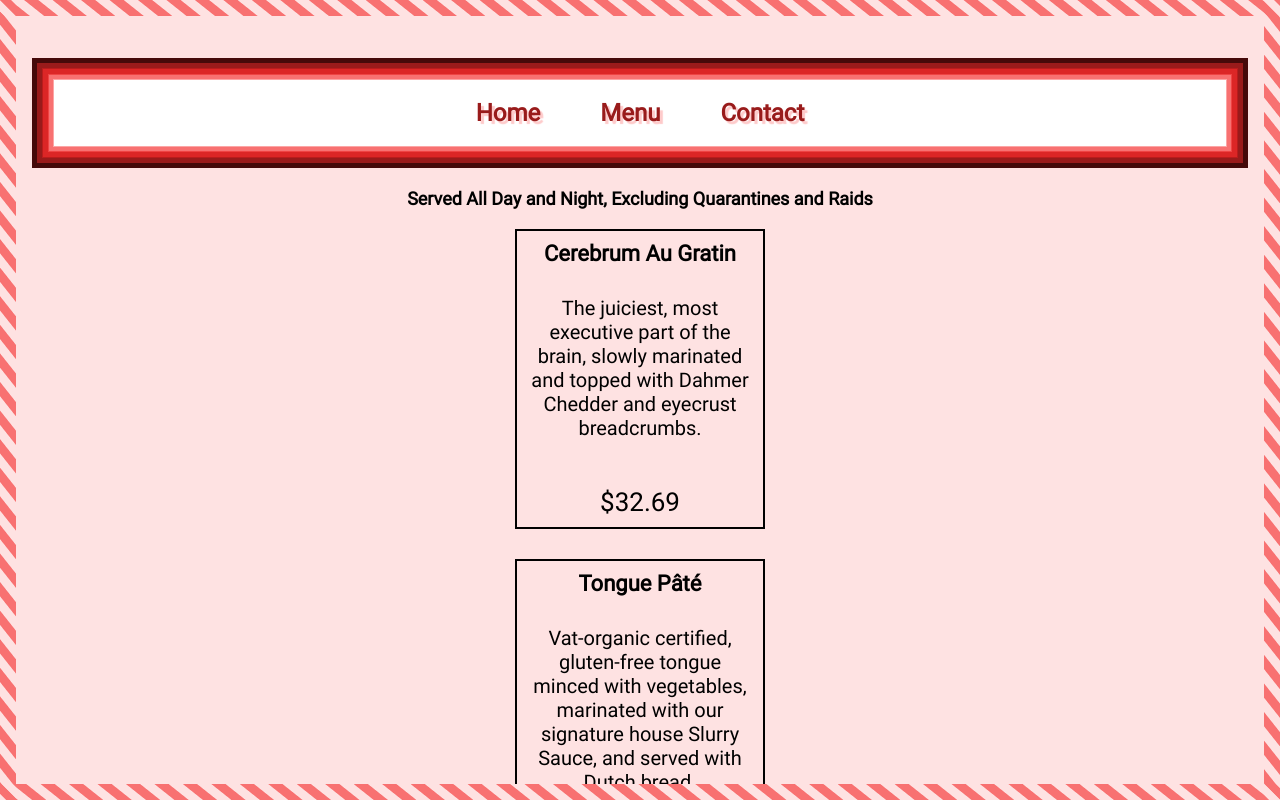
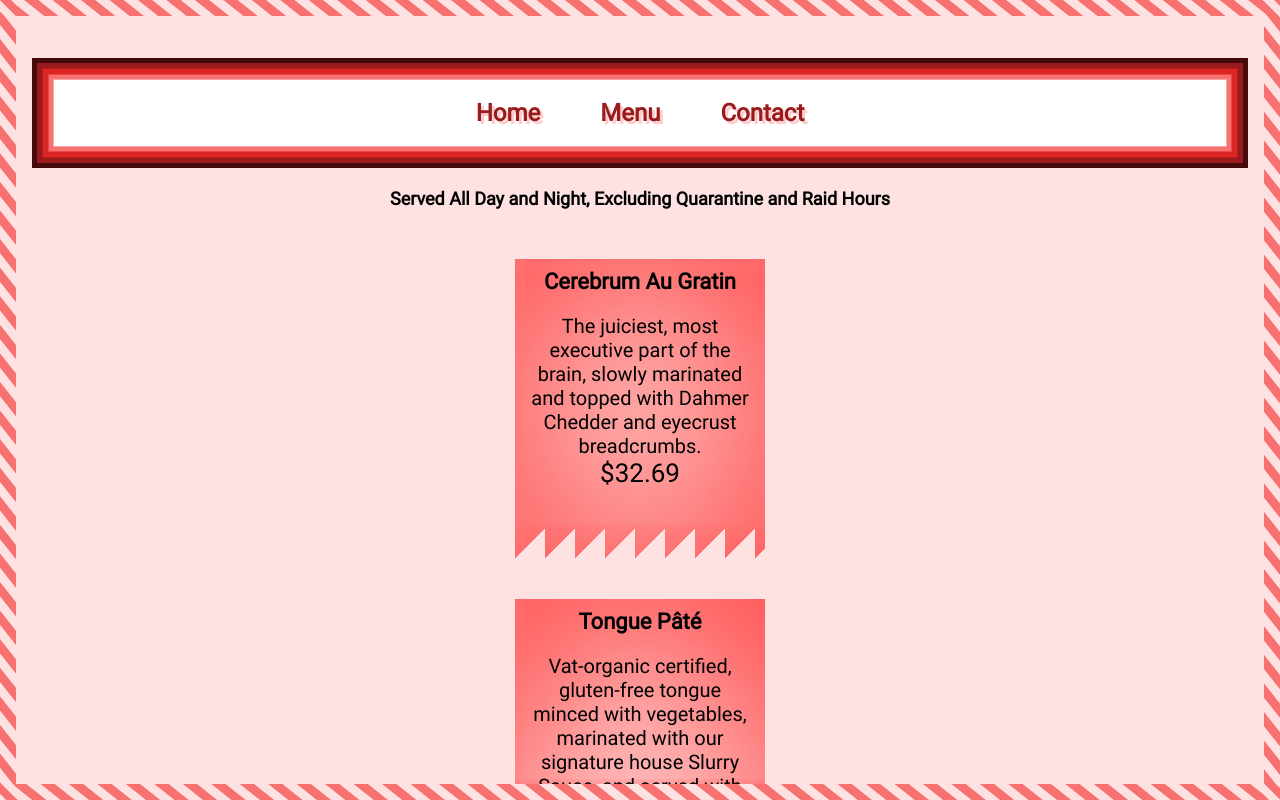
Before and after one commit to technexx/Webpack-Restaurant, a website built with webpack: page dist/index.html in a window 1280 px wide. Both pictures are taken after a click on the element "Menu". Built offline with nearby package versions, Linux system fonts and the light colour scheme.

Commit message:
custom bg/border on menu items

```diff
--- a/src/menuLayout.js
+++ b/src/menuLayout.js
@@ -9,7 +9,7 @@ export function createMenu() {
 
     const menuHeader = document.createElement("p")
     menuHeader.setAttribute("id", "menu-header")
-    menuHeader.innerText = "Served All Day and Night, Excluding Quarantines and Raids"
+    menuHeader.innerText = "Served All Day and Night, Excluding Quarantine and Raid Hours"
 
     const menuItemsDiv = document.createElement("div")
     menuItemsDiv.classList.add("menu-items-holder")
@@ -19,8 +19,8 @@ export function createMenu() {
 
     const itemOne = MenuItem("Cerebrum Au Gratin", "$32.69", "The juiciest, most executive part of the brain, slowly marinated and topped with Dahmer Chedder and eyecrust breadcrumbs.")
     const itemTwo = MenuItem("Tongue Pâté", "$26.92", "Vat-organic certified, gluten-free tongue minced with vegetables, marinated with our signature house Slurry Sauce, and served with Dutch bread.")
-    const itemThree = MenuItem("Liver tartare", "54.99", "Tender liver, finely minced and mixed with our Mystery Mayhem Mix, served on a bed of pre-digested greens")
-    const itemFour = MenuItem("Eyeball Chowder", "$28.50", "20/30 minimum pre-expiration vision eyeballs served in original ocular cavity with mixed vegetables")
+    const itemThree = MenuItem("Liver tartare", "$54.99", "Tender liver, finely minced and mixed with our Mystery Mayhem Mix, served on a bed of pre-digested greens.")
+    const itemFour = MenuItem("Eyeball Chowder", "$28.50", "20/30 minimum pre-expiration vision eyeballs served in original ocular cavity with mixed vegetables.")
 
     const menuItemsHolder = document.querySelector(".menu-items-holder")
     const menuItemsArray = [itemOne, itemTwo, itemThree, itemFour]
--- a/src/style.css
+++ b/src/style.css
@@ -11,8 +11,8 @@
 }
 
 .content {
+    height: 100vh;
     overflow: auto;
-    height: 100vh;
     display: flex;
     flex-direction: column;
     padding: 2rem 1rem;
@@ -105,7 +105,7 @@
     font-weight: bold;
     text-align: center;
     margin-top: 20px;
-    margin-bottom: 20px;
+    margin-bottom: 50px;
 }
 
 .menu-items-holder {
@@ -123,12 +123,45 @@
     width: 250px;
     font-size: 20px;
     padding: 10px;
+    border: white;
+    box-shadow: inset 0 0 10em red;
+
+    -webkit-mask-image: linear-gradient(
+        to bottom right,
+        white,
+        white 50%,
+        transparent 50%,
+        transparent),
+      linear-gradient(
+        to top,
+        transparent 30px,
+        black 30px,
+        white);
+      mask-image: linear-gradient(
+        to bottom right,
+        white,
+        white 50%,
+        transparent 50%,
+        transparent),
+      linear-gradient(
+        to top,
+        transparent 30px,
+        black 30px,
+        white);
+      -webkit-mask-size: 30px 30px, 100% 100%;
+      mask-size: 30px 30px, 100% 100%;
+      -webkit-mask-repeat: repeat-x;
+      mask-repeat: repeat-x;
+      -webkit-mask-position: left bottom;
+      mask-position: left bottom;
+      display: block;
+      margin-bottom: 0.5em;
 }
 
 #menu-item-header {
     font-size: 22px;
     font-weight: bold;
-    margin-bottom: 30px;
+    margin-bottom: 20px;
 }
 
 /*Auto top margin uses all empty space, and pushes element to bottom.*/
```
Also changed, not shown: dist/main.js.
